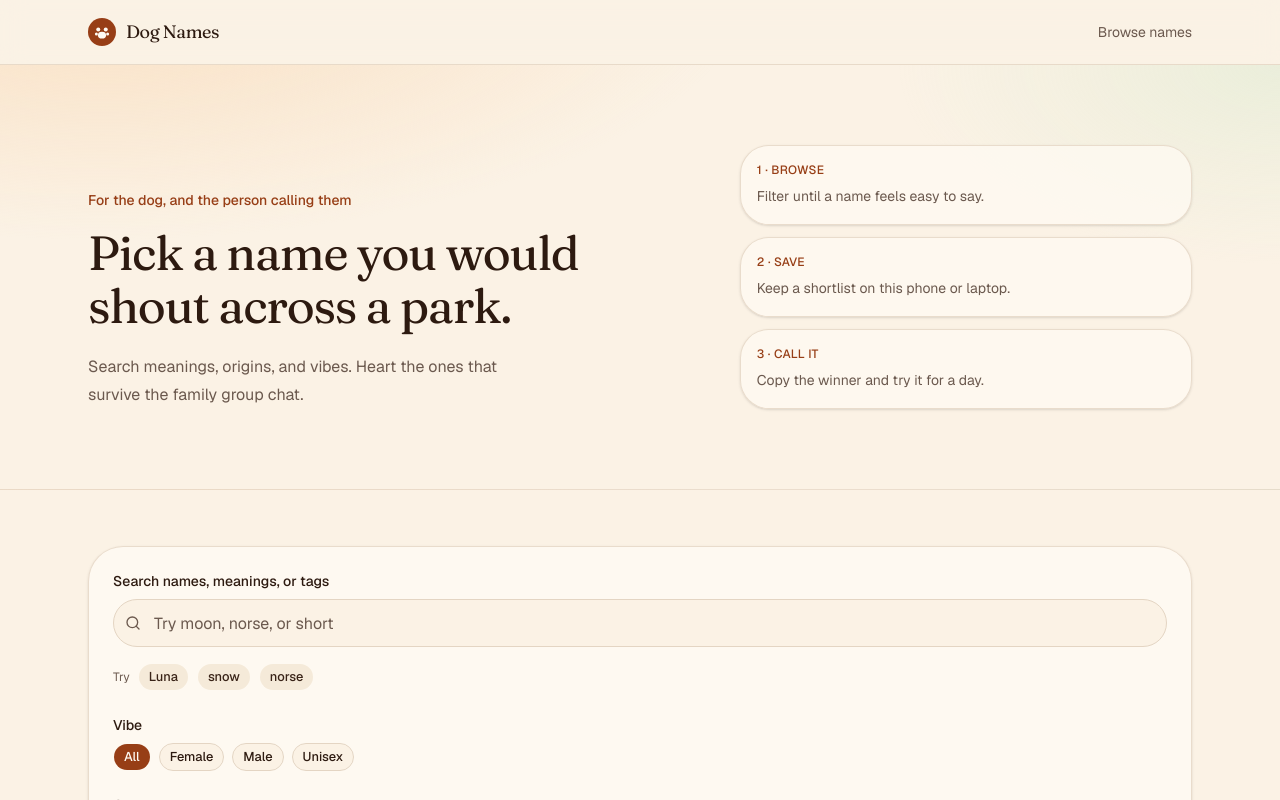
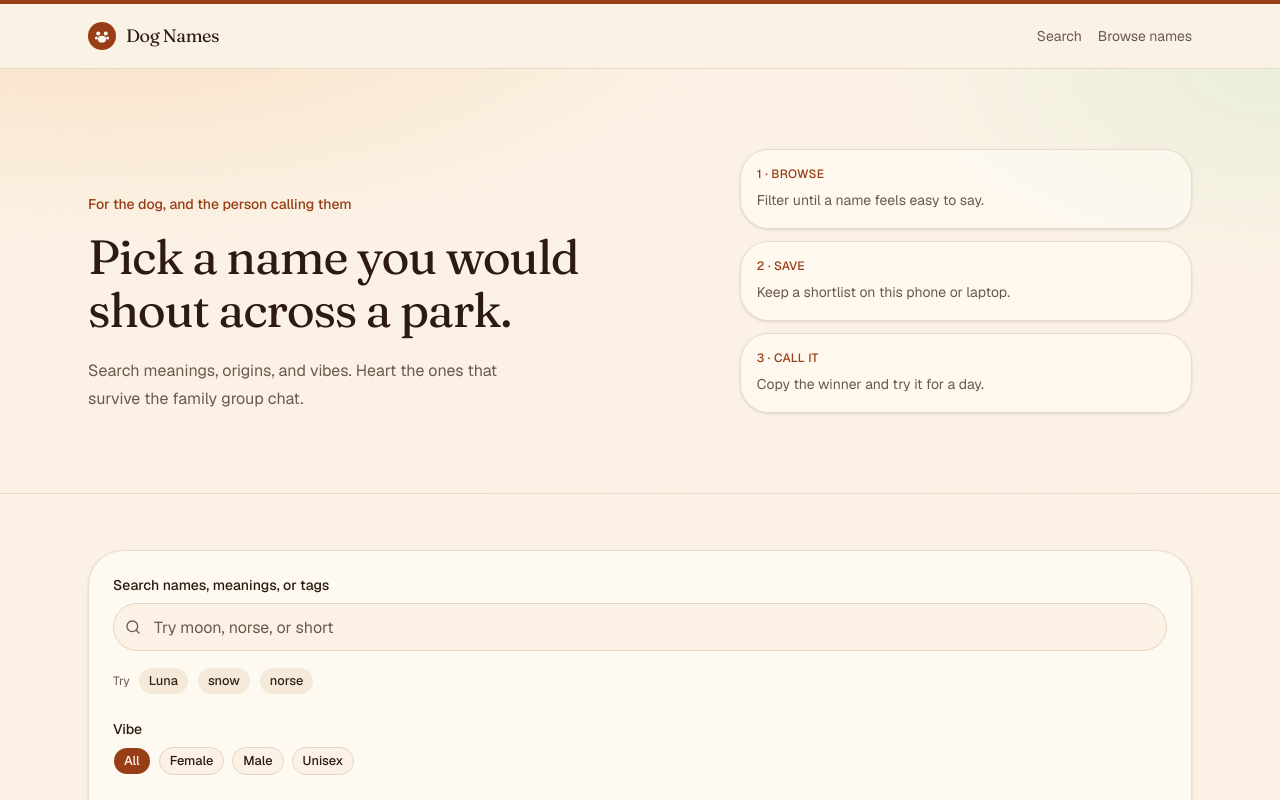
Before and after one commit to dhivagar29/dog-names, a Next.js app: page / in a window 1280 px wide. Shown: the top 800 px of the page. Built offline with nearby package versions, Linux system fonts and the light colour scheme.

Commit message:
Wire the header shortlist count, skip link, and copy toast.

```diff
--- a/src/app/layout.tsx
+++ b/src/app/layout.tsx
@@ -3,6 +3,7 @@ import { Fraunces, Geist, Geist_Mono } from "next/font/google";
 
 import { SiteFooter } from "@/components/site-footer";
 import { SiteHeader } from "@/components/site-header";
+import { CopyToast } from "@/components/copy-toast";
 
 import "./globals.css";
 
@@ -19,11 +20,13 @@ const geistMono = Geist_Mono({
 const fraunces = Fraunces({
   variable: "--font-fraunces",
   subsets: ["latin"],
+  axes: ["SOFT", "WONK"],
 });
 
 export const metadata: Metadata = {
   title: "Dog Names",
-  description: "Browse dog names by vibe, origin, and meaning. Save a shortlist for the household vote.",
+  description:
+    "Browse dog names by vibe, origin, and meaning. Save a shortlist for the household vote.",
 };
 
 export default function RootLayout({ children }: LayoutProps<"/">) {
@@ -33,9 +36,16 @@ export default function RootLayout({ children }: LayoutProps<"/">) {
       className={`${geistSans.variable} ${geistMono.variable} ${fraunces.variable} h-full antialiased`}
     >
       <body className="flex min-h-full flex-col bg-background text-foreground">
+        <a
+          href="#names"
+          className="sr-only focus:not-sr-only focus:absolute focus:top-3 focus:left-4 focus:z-50 focus:rounded-full focus:bg-primary focus:px-4 focus:py-2 focus:text-sm focus:text-primary-foreground"
+        >
+          Skip to names
+        </a>
         <SiteHeader />
         {children}
         <SiteFooter />
+        <CopyToast />
       </body>
     </html>
   );
--- a/src/components/site-header.tsx
+++ b/src/components/site-header.tsx
@@ -1,6 +1,23 @@
+"use client";
+
+import { useSyncExternalStore } from "react";
+
+import {
+  emptyShortlist,
+  readShortlist,
+  subscribeShortlist,
+} from "@/lib/shortlist";
+
 export function SiteHeader() {
+  const saved = useSyncExternalStore(
+    subscribeShortlist,
+    readShortlist,
+    emptyShortlist,
+  );
+
   return (
     <header className="sticky top-0 z-20 border-b border-border/80 bg-background/80 backdrop-blur-md">
+      <div className="h-1 bg-primary" />
       <div className="mx-auto flex h-16 w-full max-w-6xl items-center justify-between px-5 sm:px-6">
         <a href="#names" className="flex items-center gap-2.5">
           <span className="inline-flex size-7 items-center justify-center rounded-lg bg-primary text-primary-foreground">
@@ -14,12 +31,32 @@ export function SiteHeader() {
           </span>
           <span className="font-heading text-lg tracking-tight">Dog Names</span>
         </a>
-        <a
-          href="#names"
-          className="text-sm text-muted-foreground transition-colors hover:text-foreground"
-        >
-          Browse names
-        </a>
+        <nav className="flex items-center gap-4 text-sm">
+          <a
+            href="#name-search"
+            className="hidden text-muted-foreground transition-colors hover:text-foreground sm:inline"
+          >
+            Search
+          </a>
+          {saved.length > 0 ? (
+            <a
+              href="#shortlist"
+              className="inline-flex items-center gap-2 text-foreground"
+            >
+              Shortlist
+              <span className="inline-flex min-w-5 items-center justify-center rounded-full bg-primary px-1.5 text-[0.7rem] leading-5 text-primary-foreground">
+                {saved.length}
+              </span>
+            </a>
+          ) : (
+            <a
+              href="#names"
+              className="text-muted-foreground transition-colors hover:text-foreground"
+            >
+              Browse names
+            </a>
+          )}
+        </nav>
       </div>
     </header>
   );
```
